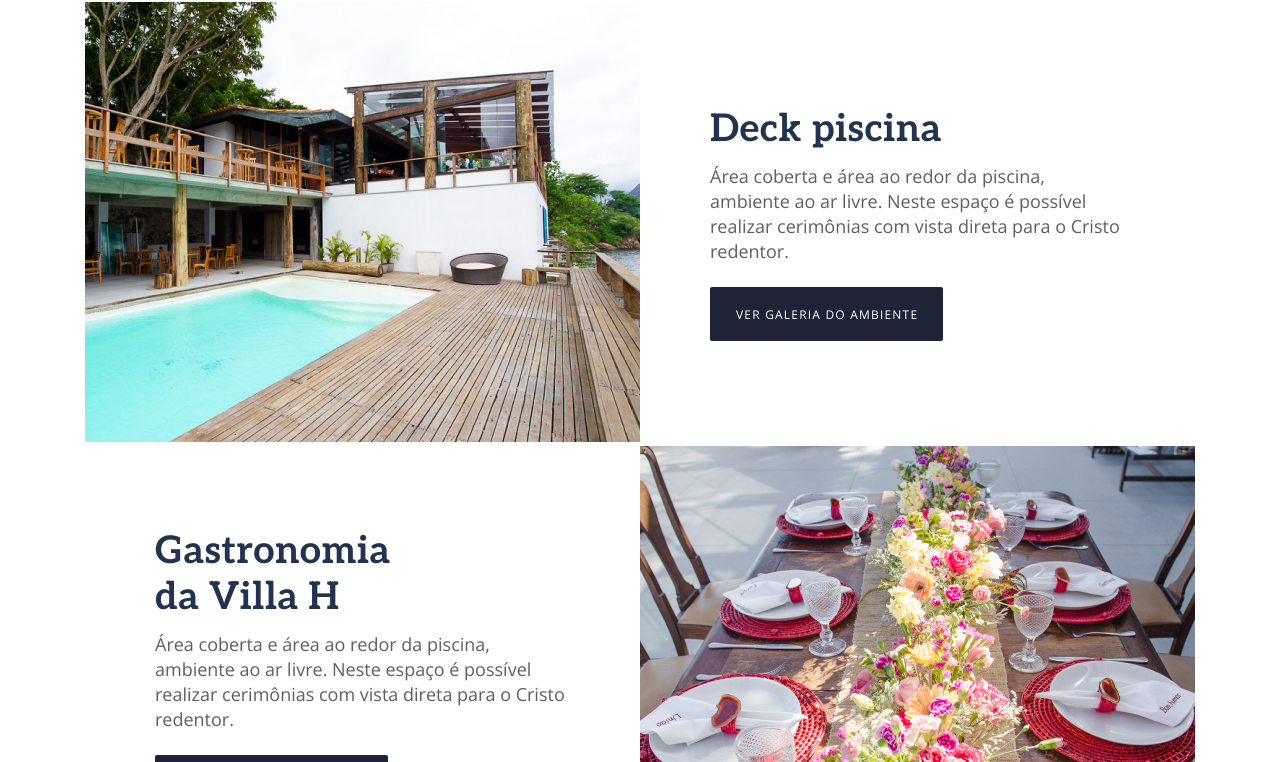
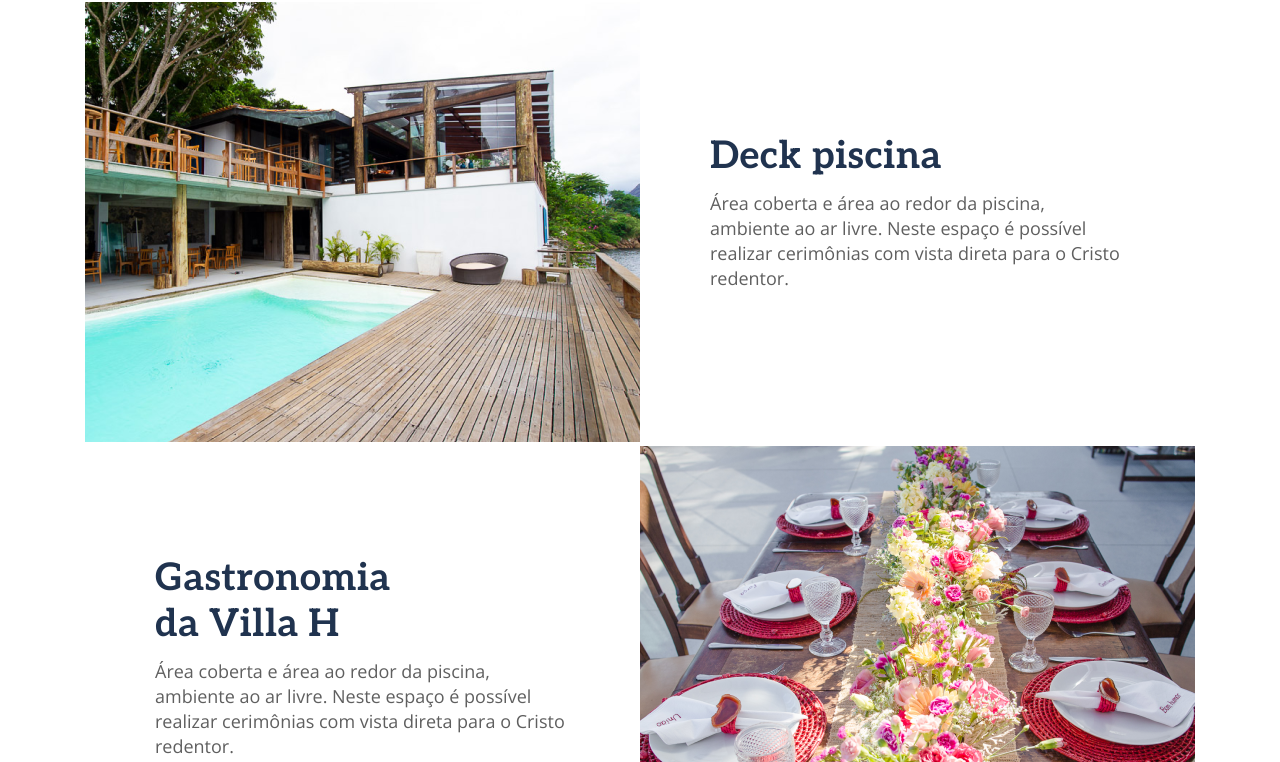
Before and after one commit to jessiicasantos/villa-h-react, a React (Create React App) app: page / in a window 1280 px wide. Shown: the part 2378-3140 px from the top of the page. Built offline with nearby package versions, Linux system fonts and the light colour scheme.

Commit message:
Condition to button from gallery added

```diff
--- a/src/components/Button/Button.jsx
+++ b/src/components/Button/Button.jsx
@@ -1,5 +1,9 @@
 import './Button.css';
 
-const Button = (className, txt) => <button className={className}>{txt}</button>;
+const Button = (className, txt, onClick) => (
+  <button className={className} onClick={onClick}>
+    {txt}
+  </button>
+);
 
 export default Button;
--- a/src/components/Container/PhotoSection/PhotoSection.jsx
+++ b/src/components/Container/PhotoSection/PhotoSection.jsx
@@ -98,9 +98,14 @@ function PhotoSection() {
             title={<h2>{c.title}</h2>}
             text={<p>{c.text}</p>}
             btn={
-              <button className="btn-dark-blue" onClick={() => openModal(c.id)}>
-                VER GALERIA DO AMBIENTE
-              </button>
+              c.gallery ? (
+                <button
+                  className="btn-dark-blue"
+                  onClick={() => openModal(c.id)}
+                >
+                  VER GALERIA DO AMBIENTE
+                </button>
+              ) : null
             }
           />
           <Modal
```
